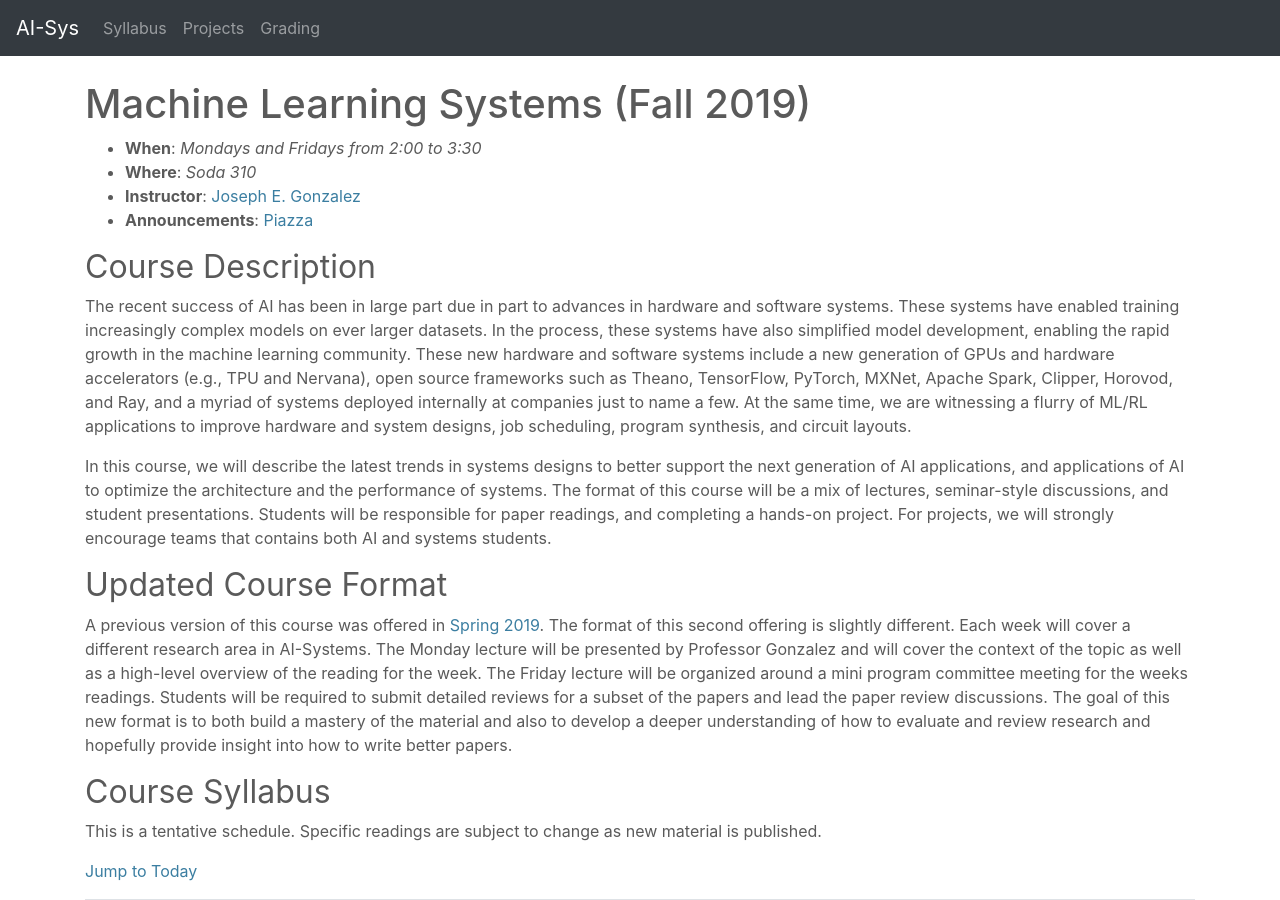
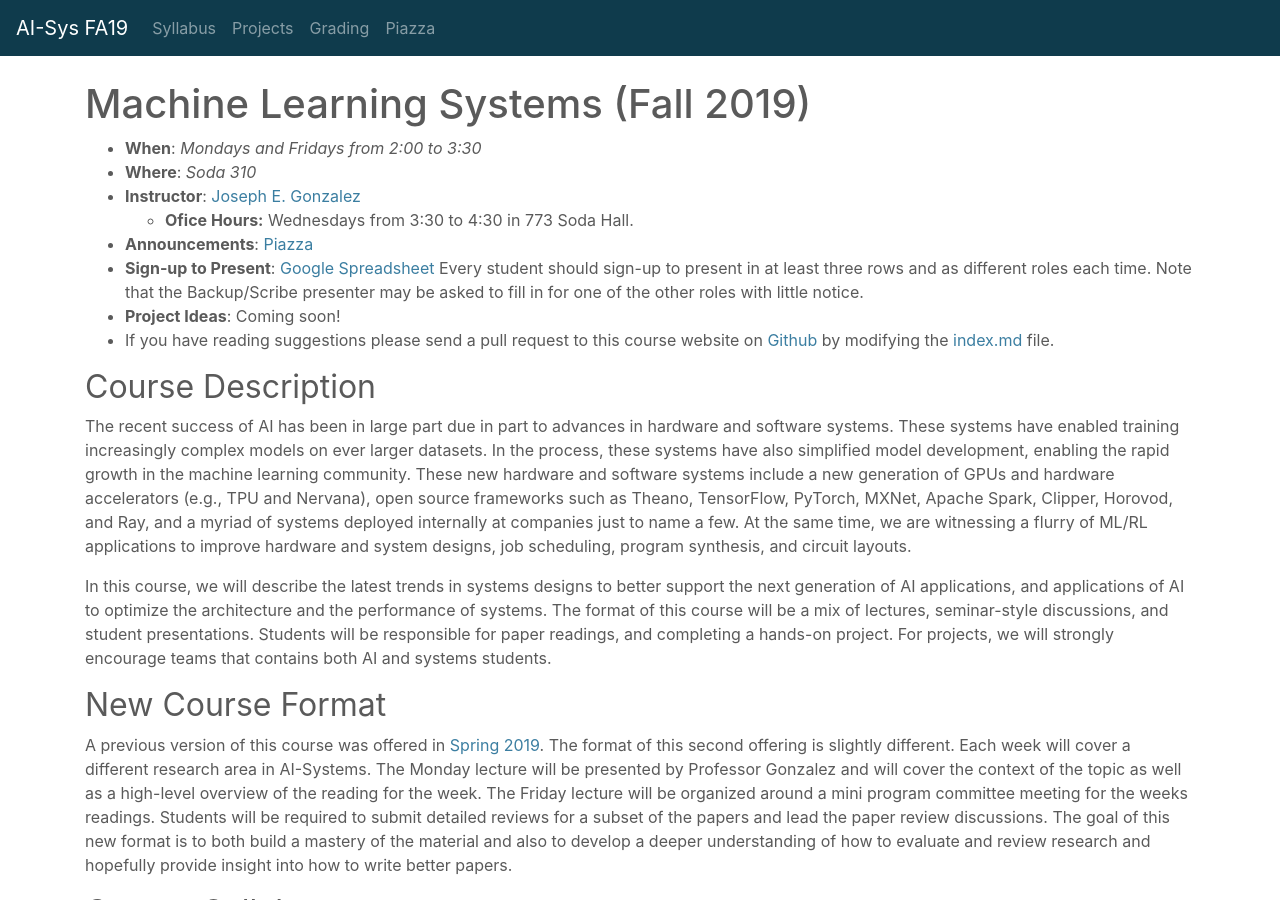
Before and after one commit to ucbrise/cs294-ai-sys-fa19, a Jekyll site: the page built from index.md, in a window 1280 px wide and 900 px high. Built offline with Jekyll 4.4.1, drawn with Linux system fonts in a browser that asks for light colours; nearby versions of some CDN libraries; our own code applies the rules of GitHub Pages for plain Markdown files; some of the changed text lies outside the part shown.

Commit message:
updating website

```diff
--- a/_includes/head.html
+++ b/_includes/head.html
@@ -5,6 +5,18 @@
 <meta http-equiv="X-UA-Compatible" content="IE=edge">
 
 <title>{{ site.title | default: site.github.repository_name }}</title>
+
+
+<!-- Global site tag (gtag.js) - Google Analytics -->
+<script async src="https://www.googletagmanager.com/gtag/js?id=UA-146799456-1"></script>
+<script>
+  window.dataLayer = window.dataLayer || [];
+  function gtag(){dataLayer.push(arguments);}
+  gtag('js', new Date());
+
+  gtag('config', 'UA-146799456-1');
+</script>
+
 
 {% seo %}
 
@@ -16,6 +28,7 @@
 <script src="https://cdnjs.cloudflare.com/ajax/libs/popper.js/1.12.9/umd/popper.min.js" integrity="sha384-ApNbgh9B+Y1QKtv3Rn7W3mgPxhU9K/ScQsAP7hUibX39j7fakFPskvXusvfa0b4Q" crossorigin="anonymous"></script>
 
 
+
 <!--[if lt IE 9]>
   <script src="https://cdnjs.cloudflare.com/ajax/libs/html5shiv/3.7.3/html5shiv.min.js" integrity="sha256-3Jy/GbSLrg0o9y5Z5n1uw0qxZECH7C6OQpVBgNFYa0g=" crossorigin="anonymous"></script>
 <![endif]-->
--- a/_includes/navigation.html
+++ b/_includes/navigation.html
@@ -1,6 +1,6 @@
 <header>
-  <nav class="navbar navbar-expand-md navbar-dark fixed-top bg-dark">
-    <a class="navbar-brand" href="#">AI-Sys</a>
+  <nav class="navbar navbar-expand-md navbar-dark fixed-top" style="background-color: #0F3B4C">
+    <a class="navbar-brand" href="#">AI-Sys FA19</a>
     <button class="navbar-toggler" type="button" data-toggle="collapse" data-target="#navbarCollapse" aria-controls="navbarCollapse" aria-expanded="false" aria-label="Toggle navigation">
       <span class="navbar-toggler-icon"></span>
     </button>
@@ -15,6 +15,9 @@
         <li class="nav-item">
           <a class="nav-link" href="#grading">Grading</a>
         </li>
+        <li class="nav-item">
+          <a class="nav-link" href="https://piazza.com/class/jz1seb32ovq4p2">Piazza</a>
+        </li>
       </ul>
     </div>
   </nav>
--- a/css/custom.scss
+++ b/css/custom.scss
@@ -1,5 +1,8 @@
 ---
 ---
+
+
+
 
 
 
@@ -167,6 +170,8 @@ main {
 /* RESPONSIVE CSS
 -------------------------------------------------- */
 
+
+
 @media (min-width: 40em) {
   /* Bump up size of carousel content */
   .carousel-caption p {
--- a/index.md
+++ b/index.md
@@ -8,13 +8,12 @@ layout: default
 * **When**: *Mondays and Fridays from 2:00 to 3:30*
 * **Where**: *Soda 310*
 * **Instructor**: [Joseph E. Gonzalez](https://eecs.berkeley.edu/~jegonzal)
+   * **Ofice Hours:** Wednesdays from 3:30 to 4:30 in 773 Soda Hall.
 * **Announcements**: [Piazza](https://piazza.com/class/jz1seb32ovq4p2)
+* **Sign-up to Present**: [Google Spreadsheet](https://docs.google.com/spreadsheets/d/1EEf58o80eVCgPZmj71oBYRBcSVWsr7OMn9rOx6X9bnY/edit?usp=sharing) Every student should sign-up to present in at least three rows and as different roles each time.  Note that the Backup/Scribe presenter may be asked to fill in for one of the other roles with little notice.
+* **Project Ideas**: Coming soon!
+* If you have reading suggestions please send a pull request to this course website on [Github](https://github.com/ucbrise/cs294-ai-sys-sp19) by modifying the [index.md](https://github.com/ucbrise/cs294-ai-sys-fa19/blob/master/index.md) file.
 
-<!-- * **Sign-up to Present**: [Google Spreadsheet](https://docs.google.com/spreadsheets/d/1NLLVPh8QioXRtzYEKc3XjtJMLqbT8WMMQ27bQz8lSJI/edit?usp=sharing
-)
-* **Project Ideas**: [Google Spreadsheet](https://docs.google.com/spreadsheets/d/16Oz8ZJ0x1AdukWQxq7QYdzkzoVH70vbhtSOGlJ_EFKc/edit#gid=0)
-* If you have reading suggestions please send a pull request to this course website on [Github](https://github.com/ucbrise/cs294-ai-sys-sp19) by modifying the [index.md](https://github.com/ucbrise/cs294-ai-sys-sp19/blob/master/index.md) file.
- -->
 
 
 ## Course Description
@@ -29,13 +28,12 @@ For projects, we will strongly encourage teams that contains both AI and systems
 
 
 
-## Updated Course Format
+## New Course Format
 
 A previous version of this course was offered in <a href="https://ucbrise.github.io/cs294-ai-sys-sp19/#today">Spring 2019</a>.  The format of this second offering is slightly different.  Each week will cover a different research area in AI-Systems.  The Monday lecture will be presented by Professor Gonzalez and will cover the context of the topic as well as a high-level overview of the reading for the week.  The Friday lecture will be organized around a mini program committee meeting for the weeks readings.  Students will be required to submit detailed reviews for a subset of the papers and lead the paper review discussions.  The goal of this new format is to both build a mastery of the material and also to develop a deeper understanding of how to evaluate and review research and hopefully provide insight into how to write better papers.
 
 
 ## Course Syllabus
-
 
 
 
```
Also changed, not shown: _includes/footer.html (+1 -13 lines).
